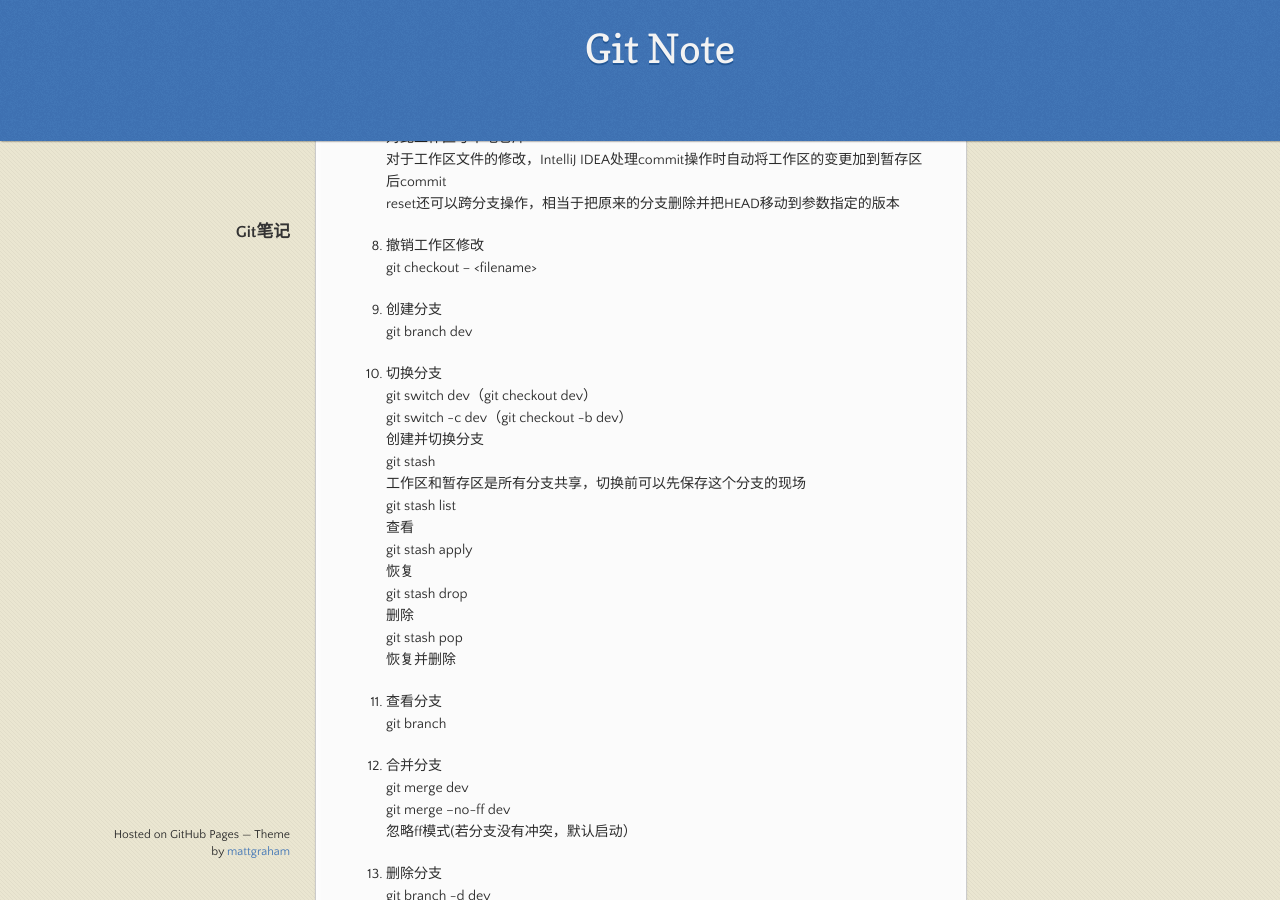
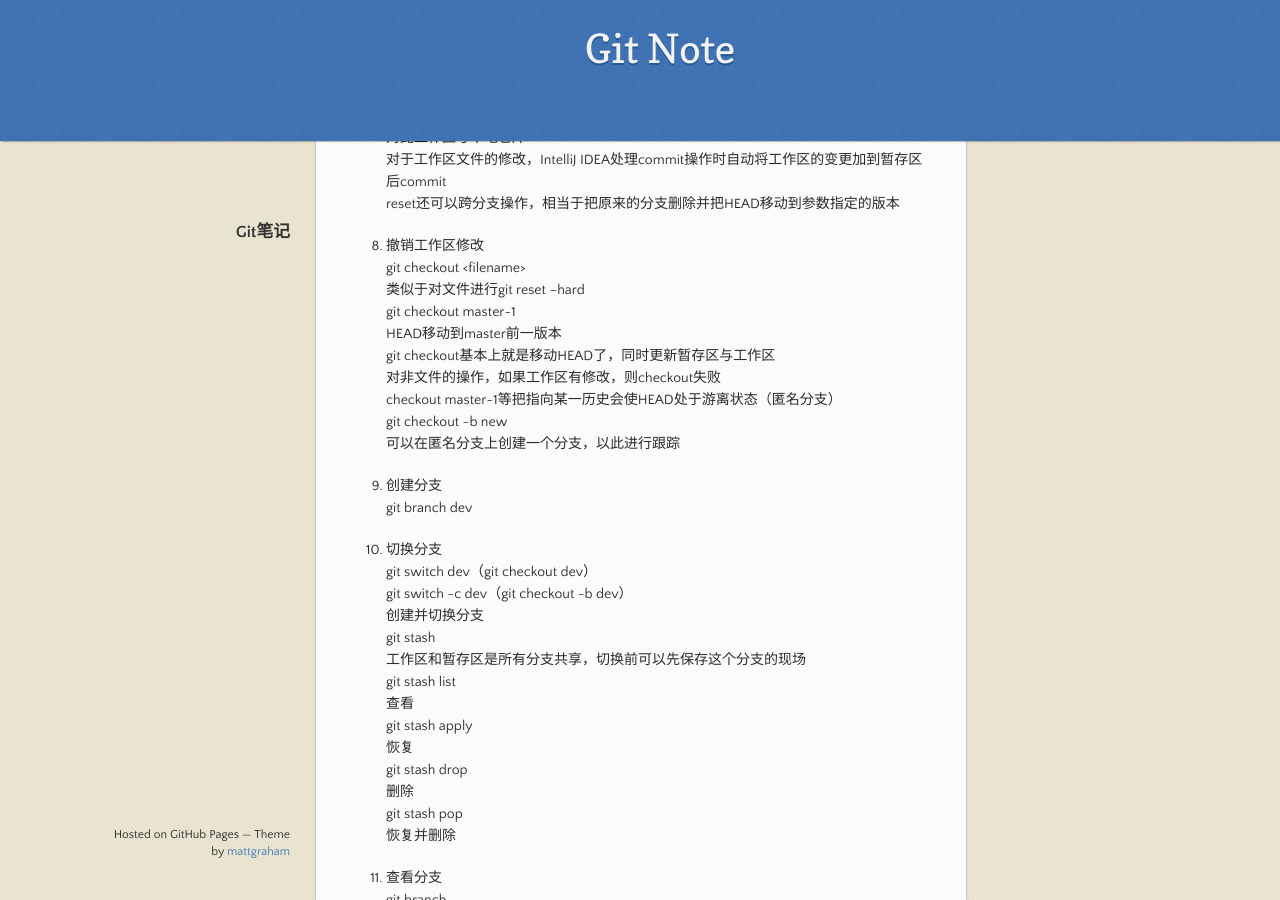
Before and after one commit to lvv9/lvv9.github.io, a Jekyll site: the page built from _posts/2020-06-25-git-note.md, in a window 1280 px wide and 900 px high, scrolled down 1363 px. Built offline with Jekyll 4.4.1, drawn with Linux system fonts in a browser that asks for light colours; our own code applies the rules of GitHub Pages for plain Markdown files; comment, search, counter and statistics services are not loaded; the repository's description, which GitHub fills in, is left out.

Commit message:
Update 2020-06-25-git-note.md

```diff
--- a/_posts/2020-06-25-git-note.md
+++ b/_posts/2020-06-25-git-note.md
@@ -48,7 +48,15 @@ git diff HEAD<br>
 reset还可以跨分支操作，相当于把原来的分支删除并把HEAD移动到参数指定的版本
 
 7. 撤销工作区修改<br>
-git checkout -- \<filename>
+git checkout \<filename\><br>
+类似于对文件进行git reset --hard<br>
+git checkout master\~1<br>
+HEAD移动到master前一版本<br>
+git checkout基本上就是移动HEAD了，同时更新暂存区与工作区<br>
+对非文件的操作，如果工作区有修改，则checkout失败<br>
+checkout master~1等把指向某一历史会使HEAD处于游离状态（匿名分支）<br>
+git checkout -b new<br>
+可以在匿名分支上创建一个分支，以此进行跟踪
 
 8. 创建分支<br>
 git branch dev
```
